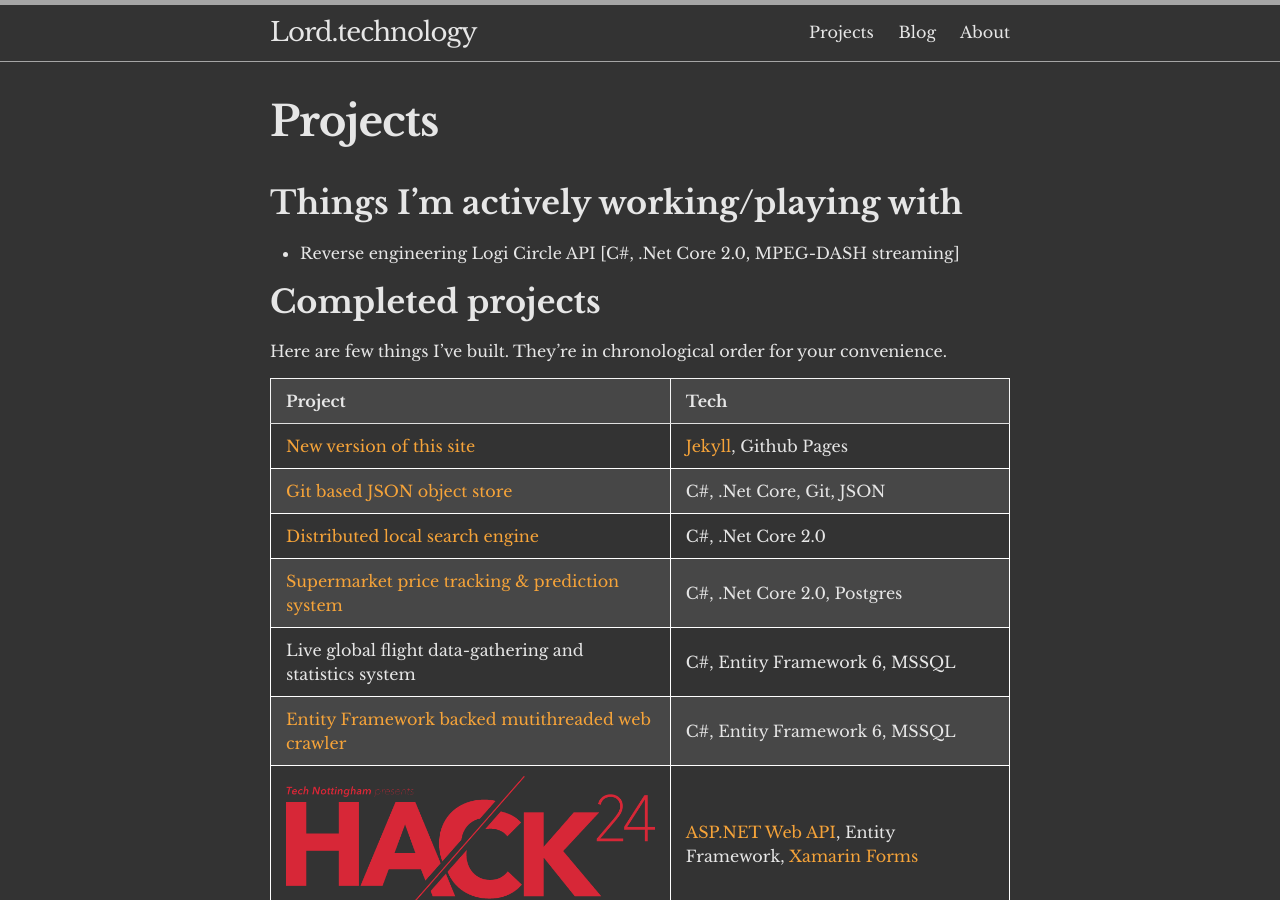
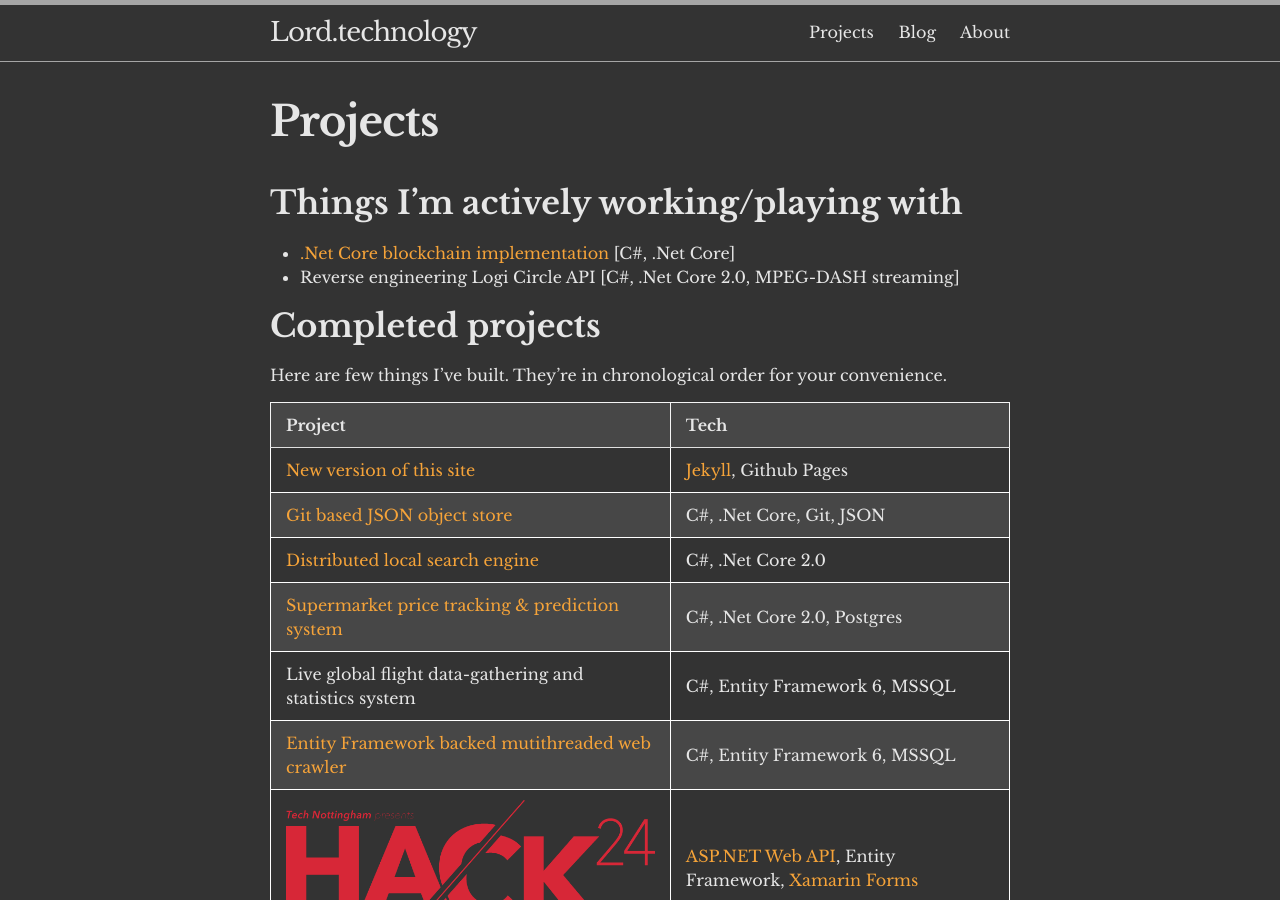
Before and after one commit to jamie-lord/Lord.technology, a Jekyll site: the page built from projects.md, in a window 1280 px wide and 900 px high. Built offline with Jekyll 4.4.1, drawn with Linux system fonts in a browser that asks for light colours.

Commit message:
Added blockchain project

```diff
--- a/projects.md
+++ b/projects.md
@@ -1,11 +1,12 @@
 ---
 layout: page
 title:  "Projects"
-date:   2018-02-01 22:17:51 +0000
+date:   2018-02-03 12:30:51 +0000
 permalink: /projects/
 ---
 ## Things I'm actively working/playing with
 
+* [.Net Core blockchain implementation](https://github.com/jamie-lord/blockchain_netcore) [C#, .Net Core]
 * Reverse engineering Logi Circle API [C#, .Net Core 2.0, MPEG-DASH streaming]
 
 ## Completed projects
```
